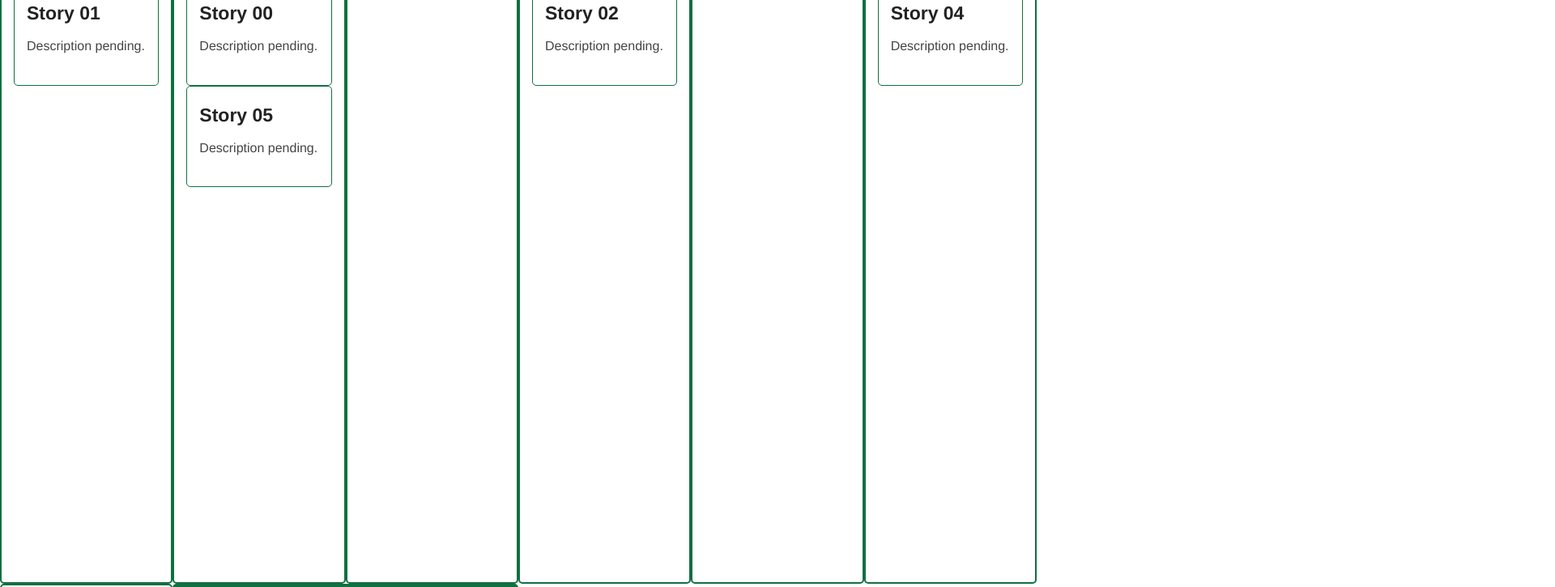
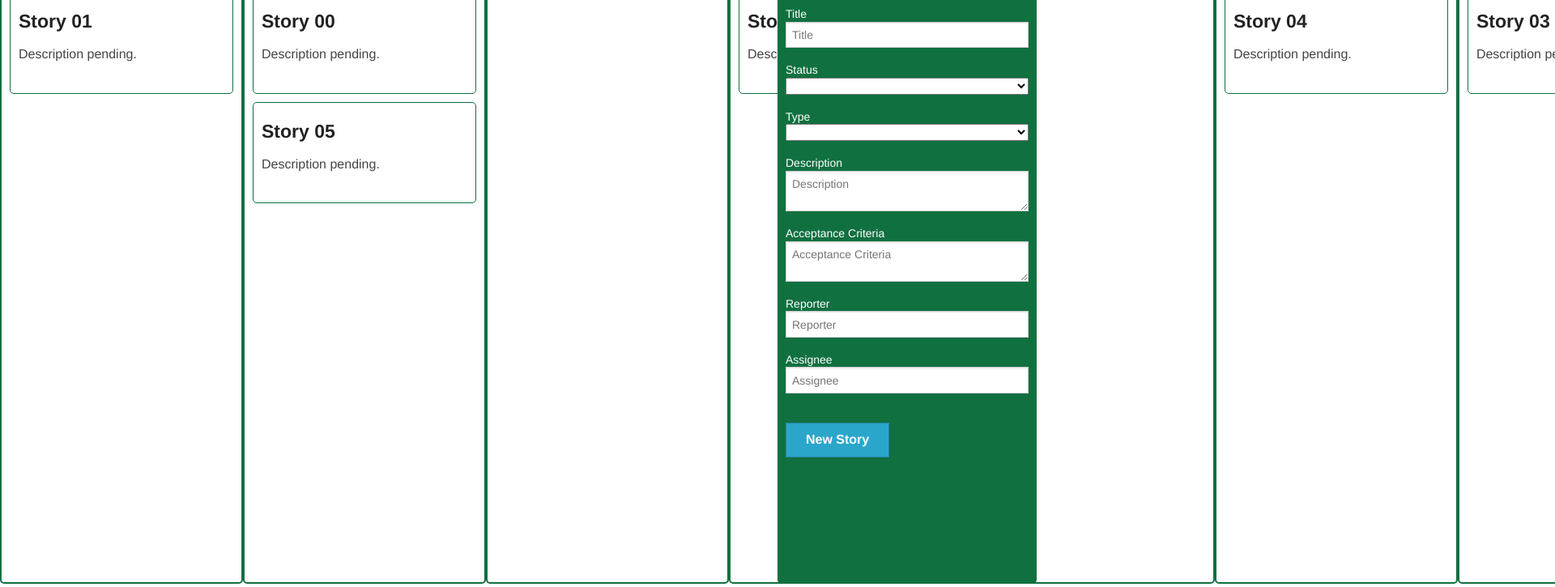
Before and after one commit to angularjs-in-action/angello, a website: page index.html in a window 1280 px wide. Shown: the part 79-804 px from the top of the page at 81% size, 1920 px wide, since content can reach past the window. Drawn offline with Linux system fonts and the light colour scheme.

Commit message:
Fixed Width
The Card Details is now pinned to the right and the main cards are set
to scroll underneath.

Style changes forthcoming

```diff
--- a/index.html
+++ b/index.html
@@ -11,7 +11,7 @@
     <script src="javascripts/vendor/custom.modernizr.js"></script>
 </head>
 <body>
-    <div id="masterWrapper" class="row" ng-controller="MainCtrl">
+    <div id="masterWrapper" ng-controller="MainCtrl">
         <div id="column01" class="small-12 large-2 columns" ng-repeat="status in statuses">
             <h3>{{status.name}}</h3>
             <article class="large-12 columns cardWrapper" ng-repeat="story in stories | filter:status.name" ng-click="setCurrentStory(story)">
@@ -19,7 +19,8 @@
                 <p>{{story.description}}</p>
             </article>
         </div>
-        <div id="cardDetails" class="small-12 large-4 columns">
+
+        <div id="cardDetails" class="columns">
             <h2>Card Details</h2>
             <form class="form-horizontal">
                 <div class="control-group">
--- a/sass/_style.scss
+++ b/sass/_style.scss
@@ -21,24 +21,27 @@ $black:       #444444;
 
 
 html, body {
-  width: 100%;
+  //width: 100%;
   height:  100%;
   background: $white;
   color: $black;
 }
 
 // MASTER WRAPPER HEIGHT
-#masterWrapper {height:100%; min-height: 100%;}
+#masterWrapper {height:100%; min-height: 100%; overflow: scroll; min-width: 2100px;}
 
 //.top-bar { position: fixed; top: 0; left: 0; z-index: 10; }
 
   #column01, #column02, #column03, #column04, #cardDetails {
+    min-width: 14.285%;
     position: relative;
     top: 0;
     height: 100%;
     float: left;
     background: $white;
     border: 2px solid $primary02;
+    padding: 10px;
+
 
     @include border-radius(5px);
 
@@ -52,6 +55,11 @@ html, body {
 
 
   #cardDetails {
+      position: fixed;
+      top: 0%;
+      right: 0%;
+    min-width: 25%;
+    //overflow: visible;
     background: $primary02; color: $white; border: none;
     h1, h2, h3, h4, h5 { color: $white; @include text-shadow(0 -1px 0 $secondary02); }
 
@@ -64,6 +72,8 @@ html, body {
   /* CARDS AND WRAPPERS */
 
   .cardWrapper {
+      min-width: 100%;
+      margin-bottom: 10px;
     padding: 15px 10px;
     background: $white;
     @include border-radius(5px);
```
Also changed, not shown: stylesheets/app.css, 1 other file.
